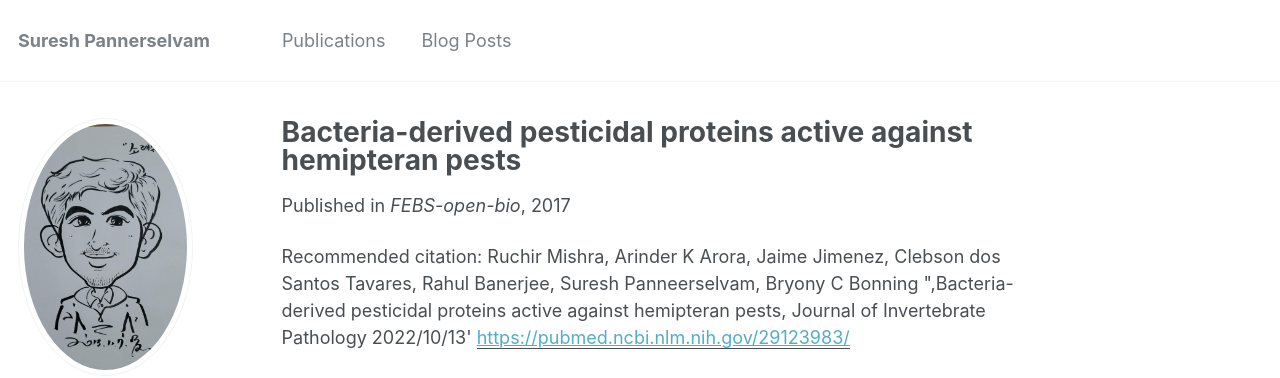
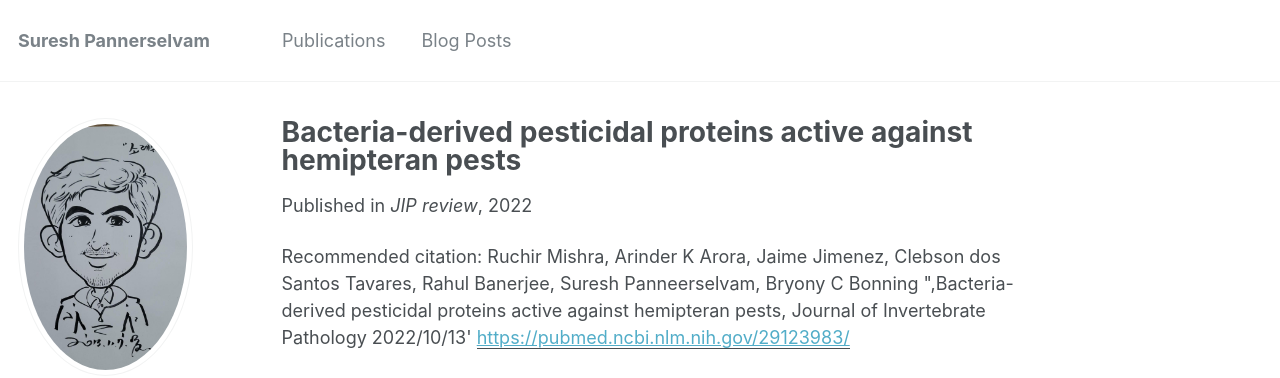
Before and after one commit to Amrithasuresh/amrithasuresh.github.io, a Jekyll site: the page built from _publications/2022-10-13-JIP-review.md, in a window 1280 px wide and 1167 px high. Shown: the top 378 px of the window. Built offline with Jekyll 4.4.1, drawn with Linux system fonts in a browser that asks for light colours; some web fonts are replaced.

Commit message:
Update 2022-10-13-JIP-review.md

```diff
--- a/_publications/2022-10-13-JIP-review.md
+++ b/_publications/2022-10-13-JIP-review.md
@@ -2,8 +2,8 @@
 title: "Bacteria-derived pesticidal proteins active against hemipteran pests"
 collection: publications
 permalink: /publication/2022-10-13-JIP-review
-date: 2017-10-09
-venue: 'FEBS-open-bio'
+date: 2022-10-13
+venue: 'JIP review'
 paperurl: 'https://pubmed.ncbi.nlm.nih.gov/29123983/'
 citation: Ruchir Mishra, Arinder K Arora, Jaime Jimenez, Clebson dos Santos Tavares, Rahul Banerjee, Suresh Panneerselvam, Bryony C Bonning ",Bacteria-derived pesticidal proteins active against hemipteran pests, Journal of Invertebrate Pathology 2022/10/13'
 ---
```
